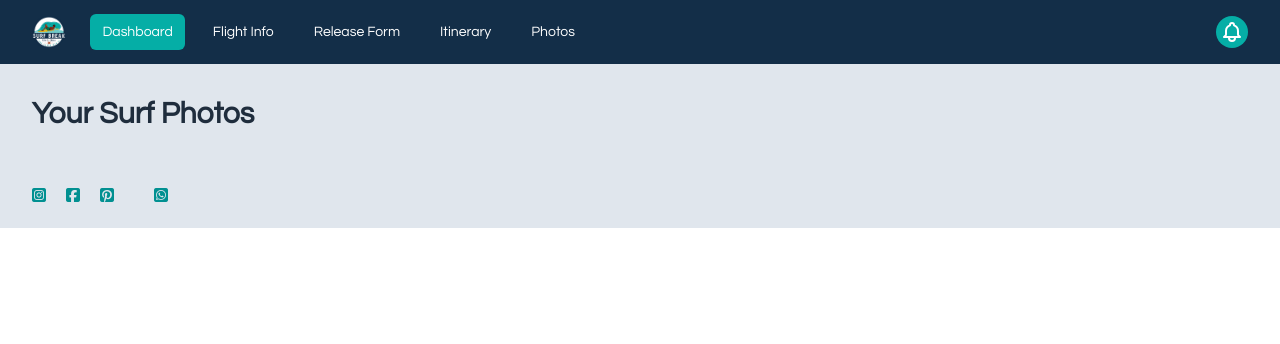
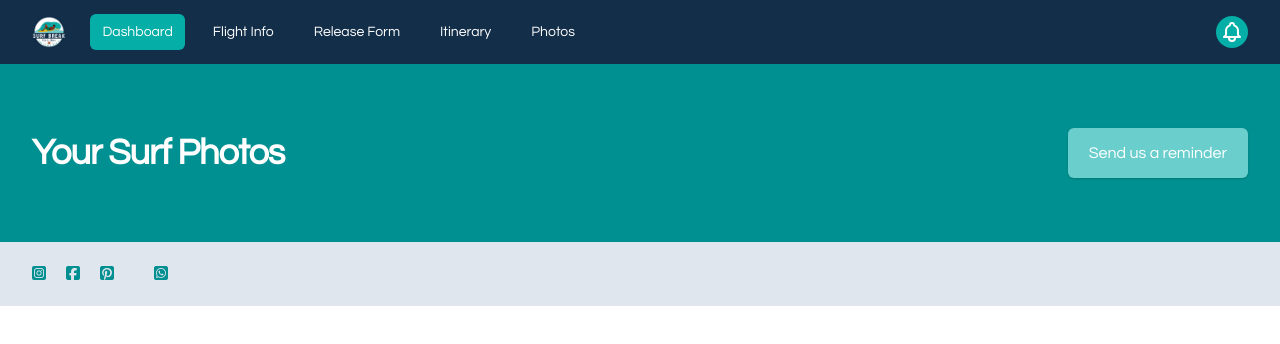
Before and after one commit to marybees/surfbreakcostarica, a React (Create React App) app: page /photos in a window 1280 px wide. Shown: the top 344 px of the page. Built offline with nearby package versions, Linux system fonts and the light colour scheme; some icons are missing.

Commit message:
Update header styling.

```diff
--- a/src/components/client/FlightInfo.js
+++ b/src/components/client/FlightInfo.js
@@ -38,10 +38,12 @@
         <div>
             <ClientNav />
             {/* Header */}
-            <div class="bg-gray-light">
-                <h2 class="text-2xl font-bold leading-7 text-gray-darkest sm:text-3xl sm:truncate px-8 py-8">
-                    Share Your Flight With Us
-                </h2>
+            <div class="bg-turquoise-dark text-white">
+                <div class="max-w-7xl mx-auto py-12 px-4 sm:px-6 lg:py-16 lg:px-8 lg:flex lg:items-center lg:justify-between">
+                    <h2 class="text-3xl font-extrabold tracking-tight sm:text-4xl">
+                        <span class="block">Share Your Flight With Us</span>
+                    </h2>
+                </div>
             </div>
 
             {/* Top Border */}
--- a/src/components/client/Itinerary.js
+++ b/src/components/client/Itinerary.js
@@ -7,10 +7,12 @@
         <div>
             <ClientNav />
             {/* Header */}
-            <div class="bg-gray-light">
-                <h2 class="text-2xl font-bold leading-7 text-gray-darkest sm:text-3xl sm:truncate px-8 py-8">
-                    Your Surf Itinerary
-                </h2>
+            <div class="bg-turquoise-dark text-white">
+                <div class="max-w-7xl mx-auto py-12 px-4 sm:px-6 lg:py-16 lg:px-8 lg:flex lg:items-center lg:justify-between">
+                    <h2 class="text-3xl font-extrabold tracking-tight sm:text-4xl">
+                        <span class="block">Your Surf Itinerary</span>
+                    </h2>
+                </div>
             </div>
         </div>
     )
--- a/src/components/client/Photos.js
+++ b/src/components/client/Photos.js
@@ -7,10 +7,19 @@
         <div>
             <ClientNav />
             {/* Header */}
-            <div class="bg-gray-light">
-                <h2 class="text-2xl font-bold leading-7 text-gray-darkest sm:text-3xl sm:truncate px-8 py-8">
-                    Your Surf Photos
-                </h2>
+            <div class="bg-turquoise-dark text-white">
+                <div class="max-w-7xl mx-auto py-12 px-4 sm:px-6 lg:py-16 lg:px-8 lg:flex lg:items-center lg:justify-between">
+                    <h2 class="text-3xl font-extrabold tracking-tight sm:text-4xl">
+                        <span class="block">Your Surf Photos</span>
+                    </h2>
+                    <div class="mt-8 flex lg:mt-0 lg:flex-shrink-0">
+                        <div class="inline-flex rounded-md shadow">
+                            <a href="mailto:contact@surfbreakcostarica.com?subject=Please email me the e-sign release form" class="inline-flex items-center justify-center px-5 py-3 border border-transparent text-base font-medium rounded-md text-white bg-turquoise-light hover:bg-turquoise">
+                            Send us a reminder
+                            </a>
+                        </div>
+                    </div>
+                </div>
             </div>
         </div>
     )
--- a/src/components/client/ReleaseForm.js
+++ b/src/components/client/ReleaseForm.js
@@ -21,7 +21,7 @@
                     </div>
                 </div>
             </div>
-            <div class="bg-gray text-gray-darkest">
+            <div class="bg-white text-gray-darkest">
                 <div class="max-w-7xl mx-auto py-12 px-4 sm:px-6 lg:py-16 lg:px-8 lg:flex lg:items-center lg:justify-between">
                     <div>
                         <p class="pb-8 font-bold text-2x1">By signing this form, you waive important rights and release Surf Break Costa Rica from all liability for your injury or death, so please read it carefully before signing.</p>
```
